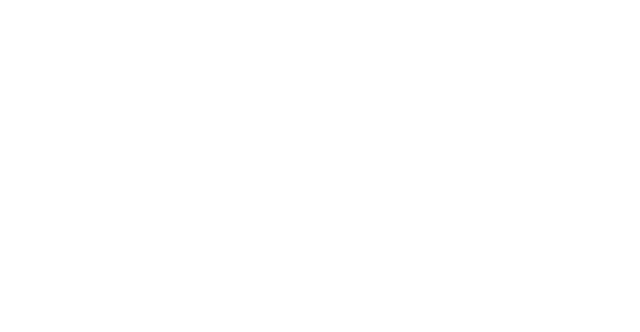
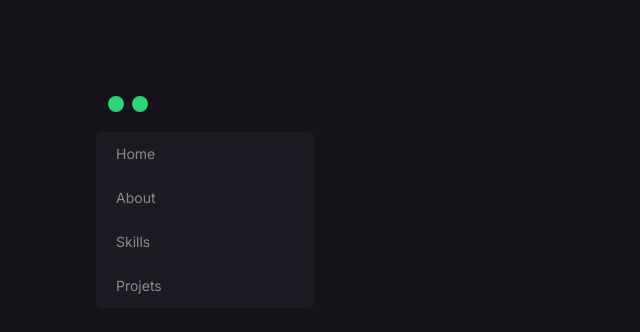
Before and after one commit to anuragjatofficial/portfolio, a Next.js app: page / in a window 1280 px wide. Shown: the top 332 px of the page, without its empty margins (0-640 px from the left). Built offline with nearby package versions, Linux system fonts and the light colour scheme.

Commit message:
created basic sidebar

```diff
--- a/src/app/page.tsx
+++ b/src/app/page.tsx
@@ -2,8 +2,24 @@
 
 export default function Home() {
   return (
-    <main className="flex min-h-screen flex-col items-center justify-between p-24">
-
+    <main className="flex min-h-screen flex-col items-center h-screen justify-between p-24 bg-[#14131a]">
+      <div className="flex w-full h-full">
+        <aside className="w-1/5 h-full">
+          <div className='flex gap-2 pb-5 pl-3'>
+            <div className="rounded-full h-4 w-4  bg-[#2bd576]"></div>
+            <div className="rounded-full h-4 w-4  bg-[#2bd576]"></div>
+          </div>
+          <div className=" bg-[#1c1b23] rounded-md">
+            <ul className="text-[#8b8a91] text-sm">
+              <li className="py-3 pl-5">Home</li>
+              <li className="py-3 pl-5">About</li>
+              <li className="py-3 pl-5">Skills</li>
+              <li className="py-3 pl-5">Projets</li>
+            </ul>
+          </div>
+        </aside>
+        <div></div>
+      </div>
     </main>
-  )
+  );
 }
```
